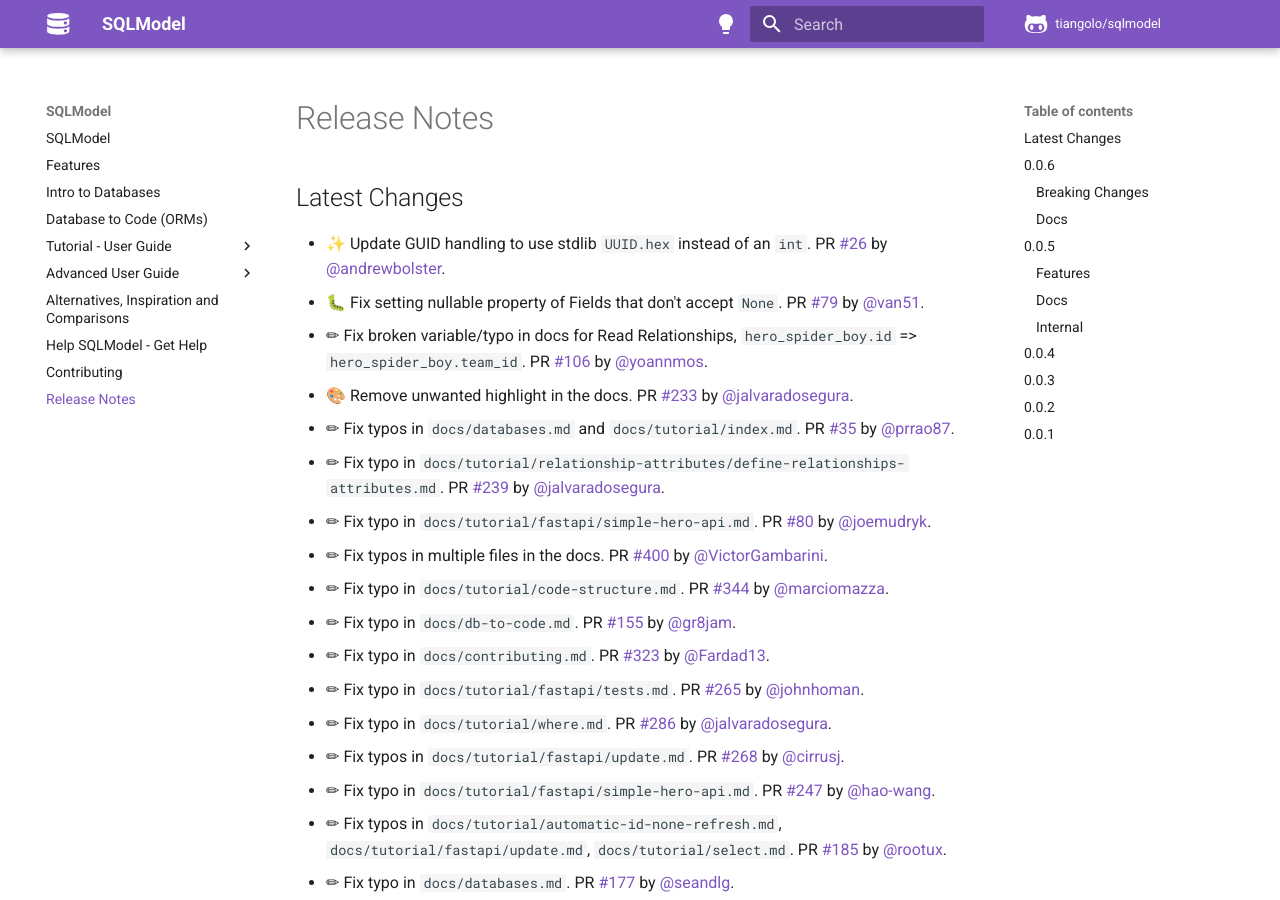
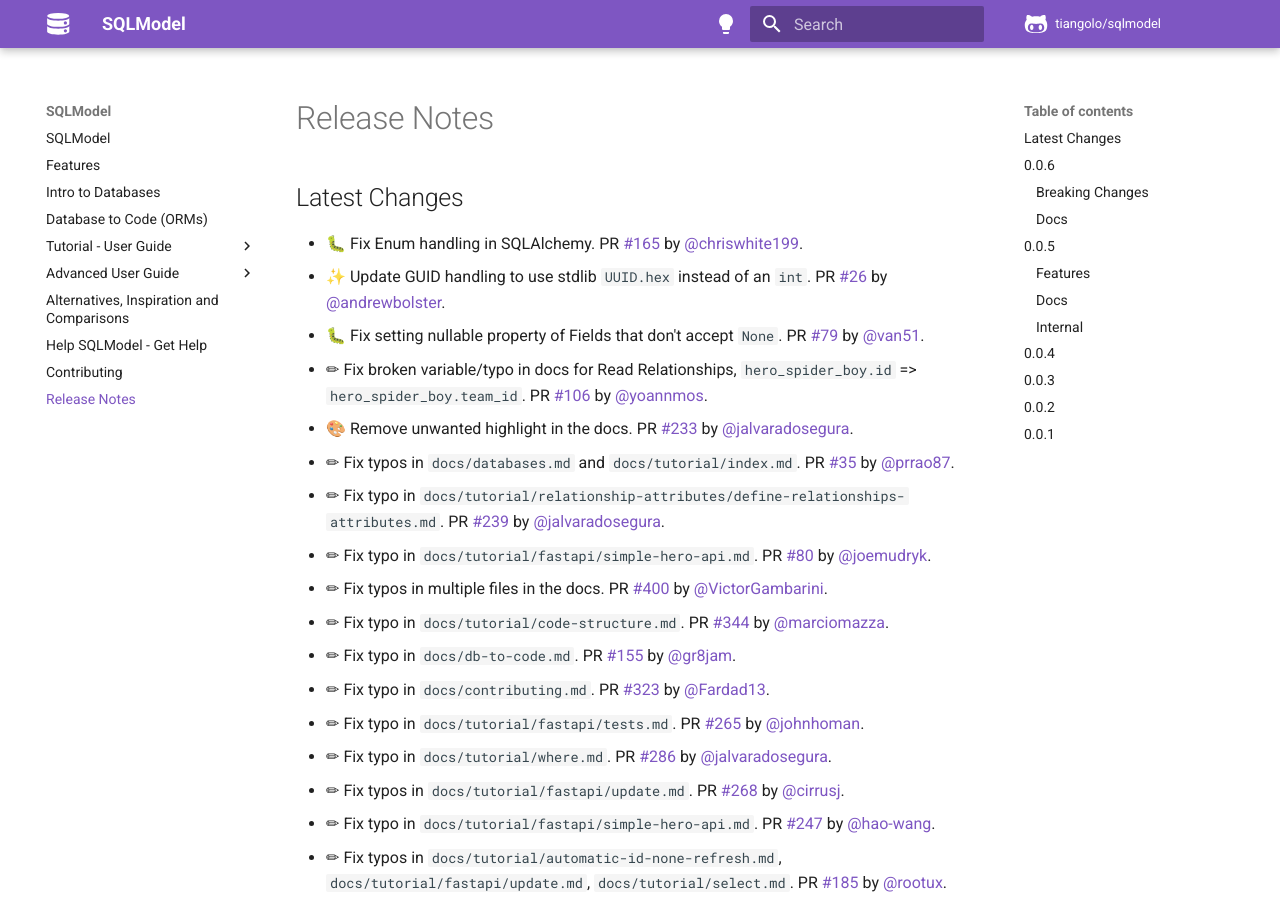
Before and after one commit to sztrakabalint/fastapi-sqlmodel, an MkDocs documentation site: the page built from docs/release-notes.md, in a window 1280 px wide and 900 px high. Built offline with MkDocs 1.6.1 and Material for MkDocs 9.7.7, drawn with Linux system fonts in a browser that asks for light colours; comment, search, counter and statistics services are not loaded.

Commit message:
📝 Update release notes

```diff
--- a/docs/release-notes.md
+++ b/docs/release-notes.md
@@ -2,6 +2,7 @@
 
 ## Latest Changes
 
+* 🐛 Fix Enum handling in SQLAlchemy. PR [#165](https://github.com/tiangolo/sqlmodel/pull/165) by [@chriswhite199](https://github.com/chriswhite199).
 * ✨ Update GUID handling to use stdlib `UUID.hex` instead of an `int`. PR [#26](https://github.com/tiangolo/sqlmodel/pull/26) by [@andrewbolster](https://github.com/andrewbolster).
 * 🐛 Fix setting nullable property of Fields that don't accept `None`. PR [#79](https://github.com/tiangolo/sqlmodel/pull/79) by [@van51](https://github.com/van51).
 * ✏ Fix broken variable/typo in docs for Read Relationships, `hero_spider_boy.id` => `hero_spider_boy.team_id`. PR [#106](https://github.com/tiangolo/sqlmodel/pull/106) by [@yoannmos](https://github.com/yoannmos).
```
